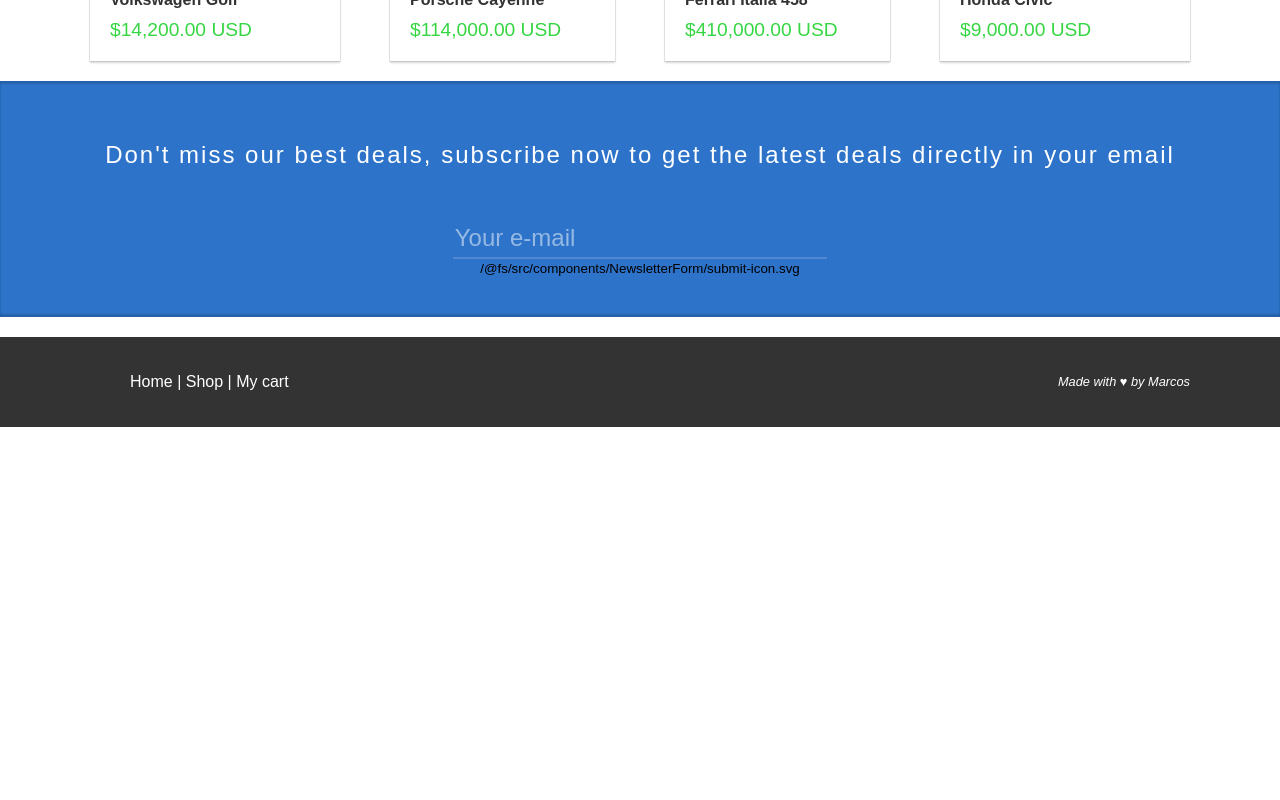
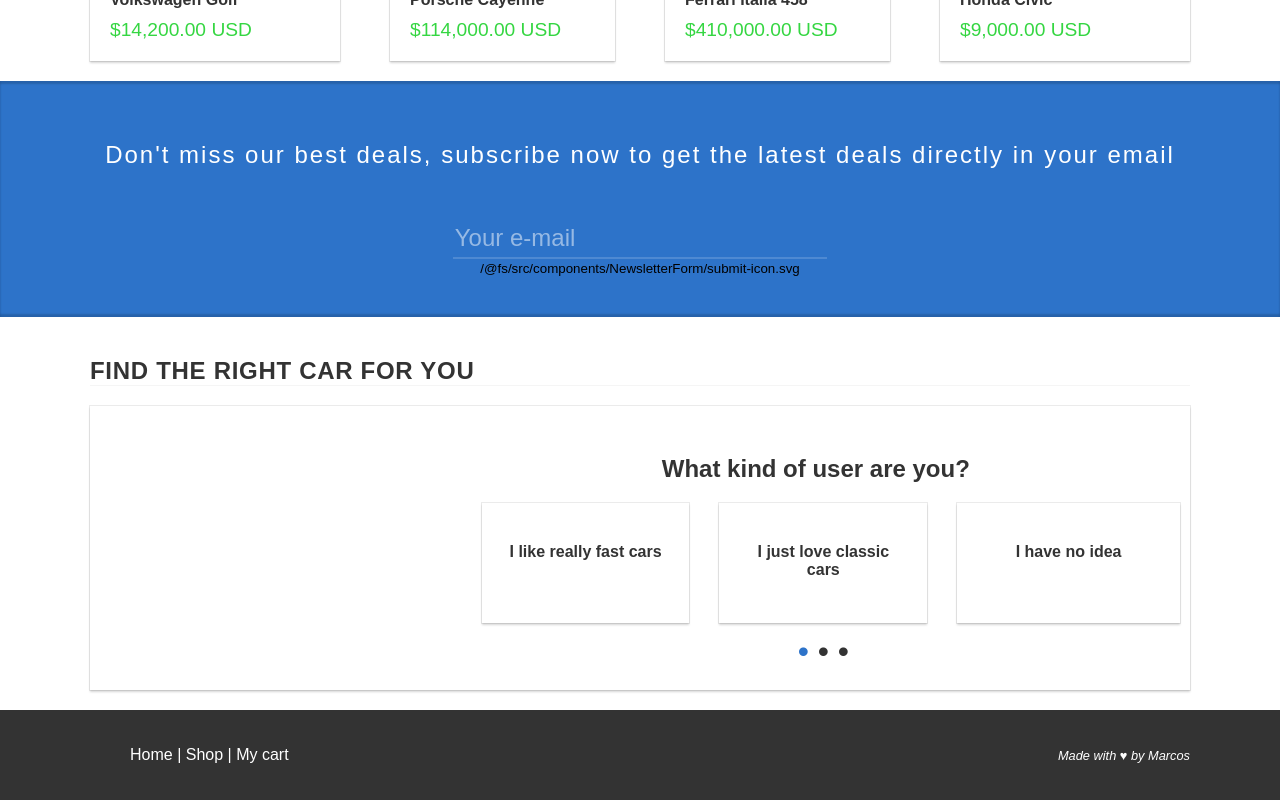
Before and after one commit to macr1408/car-shop-react, a React app: page / in a window 1280 px wide. Shown: the part 1338-2138 px from the top of the page. Before the commit the page ends 1765 px from the top, so only its background shows below. Built offline with nearby package versions, Linux system fonts and the light colour scheme.

Commit message:
Started find my car section

```diff
--- /dev/null
+++ b/src/components/FindMyCar/FindMyCar.js
@@ -0,0 +1,54 @@
+import React, { Component } from 'react';
+import PropTypes from 'prop-types';
+import Step1 from './Step1.js';
+import './FindMyCar.scss';
+
+export default class FindMyCar extends Component {
+    constructor(props) {
+        super(props);
+        this.state = {
+            currentStep: 1,
+            stepChoices: [
+                { step: 1, choice: '' },
+                { step: 2, choice: '' },
+                { step: 3, choice: '' },
+            ]
+        }
+        this.updateChoice = this.updateChoice.bind(this);
+    }
+
+    updateChoice(step, newChoice) {
+        this.setState((prevState) => {
+            this.state.stepChoices = prevState.stepChoices.map(function (stepChoice) {
+                if (stepChoice.step === step) {
+                    return { step: step, choice: newChoice };
+                }
+                return stepChoice;
+            });
+        });
+    }
+    render() {
+        const { className } = this.props;
+        const findMyCarClass = `findmycar-wrapper row container card ${className}`;
+        return (
+            <div className={findMyCarClass}>
+                <div className="col l4 sidebar"></div>
+                <div className="col l8">
+                    <Step1></Step1>
+                    <div className="text-center">
+                        <span className="bullet active"></span>
+                        <span className="bullet"></span>
+                        <span className="bullet"></span>
+                    </div>
+                </div>
+            </div>
+        );
+    }
+}
+
+FindMyCar.propTypes = {
+    className: PropTypes.string,
+};
+FindMyCar.defaultProps = {
+    className: ''
+}
--- /dev/null
+++ b/src/components/FindMyCar/FindMyCar.scss
@@ -0,0 +1,26 @@
+@import '../../styles/variables';
+
+.findmycar-wrapper {
+
+    padding: 20px;
+
+    .step-wrapper {
+        padding: 10px;
+
+        .card-wrapper {
+            min-height: 120px;
+            transition: .1s all;
+            cursor: pointer;
+
+            &:hover {
+                box-shadow: 0px 0px 5px 0px $primary-color;
+            }
+        }
+
+    }
+
+    .bullet:before {
+        font-size: 32px;
+
+    }
+}
--- /dev/null
+++ b/src/components/FindMyCar/Step1.js
@@ -0,0 +1,35 @@
+import React, { Component } from 'react';
+import PropTypes from 'prop-types';
+import Card from '../Card/Card.js';
+
+export default class Step1 extends Component {
+    render() {
+        const { className } = this.props;
+        const step1Class = `step-wrapper step1-wrapper ${className}`;
+        return (
+            <div className={step1Class}>
+                <div className="row container spaced-medium">
+                    <div className="col l12 text-center">
+                        <h2>What kind of user are you?</h2>
+                    </div>
+                    <div className="col l4">
+                        <Card header="I like really fast cars"></Card>
+                    </div>
+                    <div className="col l4">
+                        <Card header="I just love classic cars"></Card>
+                    </div>
+                    <div className="col l4">
+                        <Card header="I have no idea"></Card>
+                    </div>
+                </div>
+            </div>
+        );
+    }
+}
+
+Step1.propTypes = {
+    className: PropTypes.string,
+};
+Step1.defaultProps = {
+    className: ''
+}
--- a/src/components/NewsletterForm/NewsletterForm.js
+++ b/src/components/NewsletterForm/NewsletterForm.js
@@ -54,6 +54,7 @@ export default class NewsletterForm extends Component {
 
 NewsletterForm.propTypes = {
     emailHandler: PropTypes.func.isRequired,
+    reSubscribeHandler: PropTypes.func.isRequired,
     className: PropTypes.string,
 };
 NewsletterForm.defaultProps = {
--- a/src/styles/base.scss
+++ b/src/styles/base.scss
@@ -19,6 +19,16 @@ h4,
 h5,
 h6 {
     color: $text-color;
+}
+
+.bullet {
+    &.active {
+        color: $primary-color;
+    }
+
+    &:before {
+        content: "• ";
+    }
 }
 
 a {
--- a/src/views/Home.js
+++ b/src/views/Home.js
@@ -11,6 +11,7 @@ import ProductCard from '../components/Product/ProductCard/ProductCard.js';
 import Gap from '../components/Gap/Gap.js';
 import Title from '../components/Title/Title.js';
 import NewsletterForm from '../components/NewsletterForm/NewsletterForm.js';
+import FindMyCar from '../components/FindMyCar/FindMyCar.js';
 import Footer from '../components/Footer/Footer.js';
 
 import GolfImage from '../images/products/volkswagen-golf.jpg';
@@ -98,6 +99,9 @@ export default class Home extends Component {
                     </div>
                 </div>
                 <Gap height="20px"></Gap>
+                <div className="container"><Title>Find the right car for you</Title></div>
+                <FindMyCar></FindMyCar>
+                <Gap height="20px"></Gap>
                 <Footer></Footer>
             </div >
         );
```
